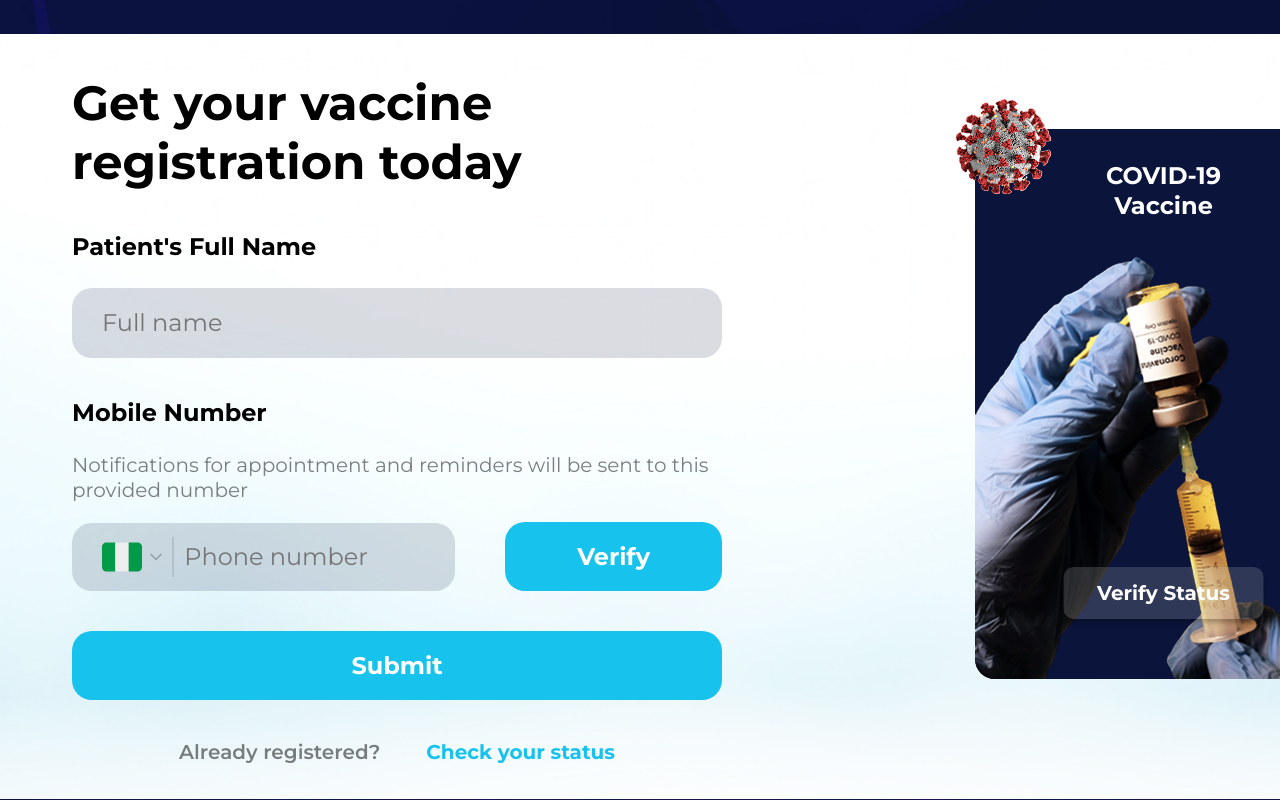
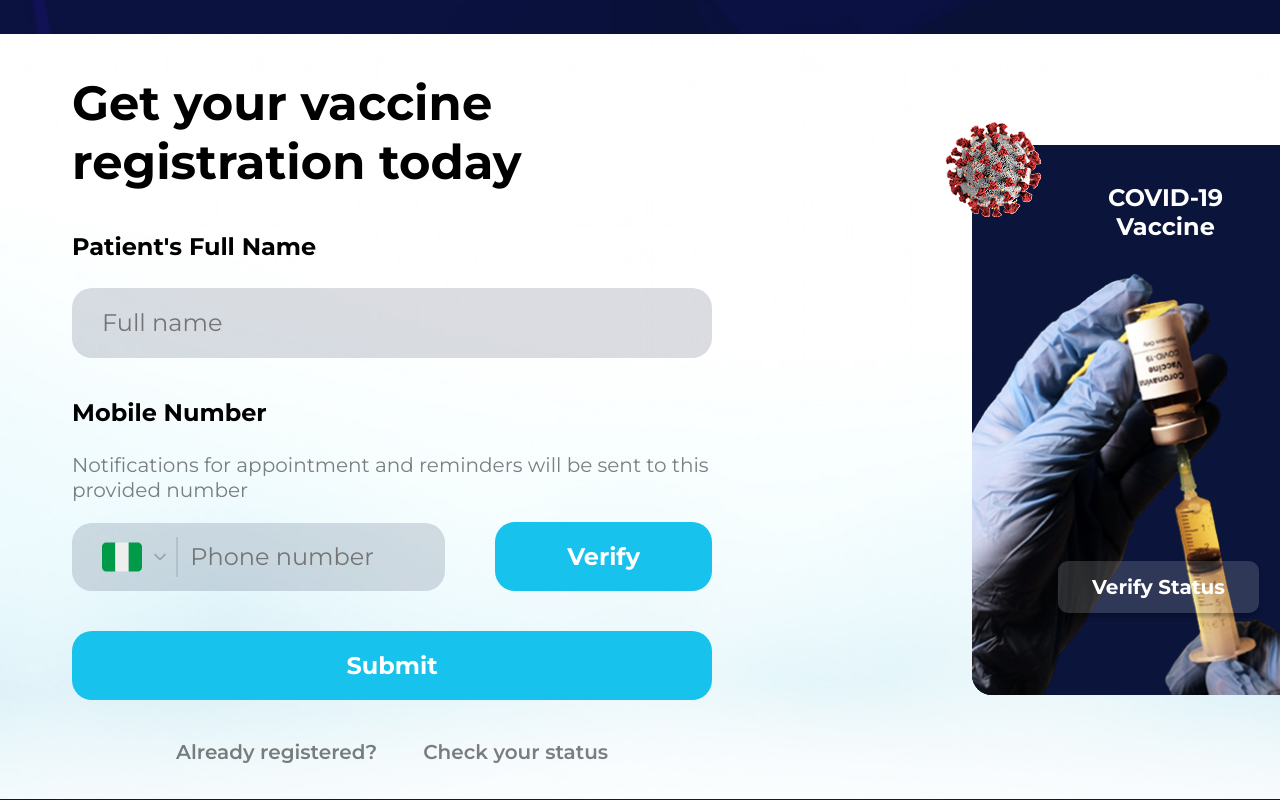
Before and after one commit to NguyenDoanP/html-css-practice, a website: page practice-two/index.html in a window 1280 px wide. Shown: the part 2480-3280 px from the top of the page. Drawn offline with Linux system fonts and the light colour scheme.

Commit message:
refactor: fix registration

```diff
--- a/practice-two/assets/styles/sections/registration.css
+++ b/practice-two/assets/styles/sections/registration.css
@@ -10,8 +10,8 @@
 
 /* LAYOUT */
 .registration__inner {
-  display: flex;
-  flex-direction: column;
+  display: grid;
+  grid-template-columns: 1fr;
   gap: var(--spacing-19);
 }
 
@@ -33,10 +33,6 @@
   font-size: var(--font-size-xl);
   font-weight: var(--font-weight-bold);
   line-height: var(--line-height-xs);
-}
-
-.registration__title-desktop {
-  display: none;
 }
 
 /* LABEL */
@@ -68,7 +64,6 @@
 /* HINT */
 .registration__hint {
   margin: 0 -1.0625rem var(--spacing-9) 0;
-
   color: var(--color-black-50);
   font-size: var(--font-size-sm);
   line-height: var(--line-height-xs);
@@ -92,6 +87,17 @@
   background: var(--color-dark-glass);
 }
 
+.phone-field__select-trigger {
+  display: flex;
+  align-items: center;
+  gap: var(--spacing-1);
+  background: transparent;
+  border: none;
+  cursor: pointer;
+  padding: 0;
+  flex-shrink: 0;
+}
+
 .phone-field__flag {
   width: var(--icon-size-lg);
   height: var(--icon-size-lg);
@@ -108,15 +114,17 @@
 .phone-field__divider {
   width: 3px;
   height: var(--icon-size-lg);
-  margin-right: var(--spacing-4);
+  /* margin-right: var(--spacing-5); */
 
   background: var(--color-black-10);
 }
 
 .phone-field__input-wrap .registration__input {
   margin: 0;
-  padding: 0;
+  padding: 0 0 0 var(--spacing-5);
   height: 100%;
+  border: none;
+  outline: none;
   background: transparent;
 }
 
@@ -144,23 +152,25 @@
   justify-content: center;
   flex-wrap: wrap;
   gap: var(--spacing-9);
-
-  color: var(--color-black-50);
   font-size: var(--font-size-sm);
-  font-weight: var(--font-weight-semibold);
 }
 
 .registration__login-hint a {
+  color: var(--color-black-50);
+  font-weight: var(--font-weight-semibold);
+  text-decoration: none;
+}
+
+.registration__login-hint a:hover {
   color: var(--color-accent);
   font-weight: var(--font-weight-bold);
-  text-decoration: none;
 }
 
 /* VIRUS ICON */
 .registration__virus {
   position: absolute;
-  top: -1.125rem;
-  left: -0.75rem;
+  bottom: calc(100% - var(--spacing-24));
+  right: calc(100% - var(--spacing-29));
   z-index: 2;
 
   width: 4.5rem;
@@ -185,12 +195,9 @@
 .vaccine-card__title {
   position: absolute;
   top: var(--spacing-10);
-  left: 50%;
+  left: calc(50% - var(--spacing-16));
   z-index: 2;
-
-  margin-top: var(--spacing-1);
-  transform: translateX(-50%);
-
+  margin-top: var(--spacing-7);
   text-align: center;
   font-size: var(--font-size-sm);
   font-weight: var(--font-weight-bold);
@@ -209,10 +216,9 @@
 .vaccine-card__btn {
   position: absolute;
   bottom: var(--spacing-24);
-  left: 50%;
+  left: calc(50% - var(--spacing-36));
 
   padding: var(--spacing-7) var(--spacing-26);
-  transform: translateX(-50%);
 
   border-radius: var(--radius-xs);
   background: var(--color-glass-20);
@@ -285,9 +291,9 @@
   }
 
   .registration__virus {
-    width: 6.1875rem;
-    top: -1.5625rem;
-    left: -1.25rem;
+    width: 6.18rem;
+    bottom: calc(100% - var(--spacing-32));
+    right: calc(100% - var(--spacing-33));
   }
 
   .vaccine-card {
@@ -296,12 +302,13 @@
   }
 
   .vaccine-card__title {
-    margin-top: var(--spacing-4);
+    left: calc(50% - var(--spacing-26));
   }
 
   .vaccine-card__btn {
     padding: var(--spacing-6) var(--spacing-16);
     font-size: var(--font-size-lg);
+    bottom: var(--spacing-32);
   }
 }
 
@@ -312,17 +319,13 @@
   }
 
   .registration__inner {
-    flex-direction: row;
+    grid-template-columns: repeat(2, 1fr);
     justify-content: space-between;
     align-items: flex-start;
-    gap: 15rem;
+    gap: 0 0;
   }
 
   .registration__title {
-    display: none;
-  }
-
-  .registration__title-desktop {
     display: flex;
     margin-bottom: var(--spacing-19);
 
@@ -331,15 +334,10 @@
     line-height: var(--line-height-xs);
   }
 
-  .registration__form-wrap {
-    max-width: 40.625rem;
-    order: 1;
-  }
-
   .registration__card-wrap {
-    order: 2;
+    grid-row: span 2;
     justify-content: flex-end;
-    transform: translateY(10%);
+    align-self: center;
   }
 
   .registration__label,
@@ -367,8 +365,7 @@
   }
 
   .registration__virus {
-    top: -1.875rem;
-    left: -1.25rem;
+    right: calc(50% - var(--spacing-5));
   }
 
   .vaccine-card__title {
--- a/practice-two/index.html
+++ b/practice-two/index.html
@@ -307,13 +307,6 @@
             Get your vaccine registration today
           </h2>
           <div class="registration__form-wrap">
-            <h2
-              id="registration-title-desktop"
-              class="registration__title-desktop"
-            >
-              Get your vaccine registration today
-            </h2>
-
             <form class="registration__form" aria-label="Vaccine registration">
               <label class="registration__label" for="full-name"
                 >Patient's Full Name</label
@@ -336,18 +329,27 @@
 
               <div class="phone-field">
                 <div class="phone-field__input-wrap">
+                  <button
+                    type="button"
+                    class="phone-field__select-trigger"
+                    aria-label="Select country code"
+                  >
                     <img
                       src="./assets/images/icon-flag-nigeria.svg"
                       class="phone-field__flag"
                       alt="Nigeria flag"
                     />
+
                     <img
                       src="./assets/images/icon-chevron-down.svg"
                       class="phone-field__chevron"
                       alt=""
                       aria-hidden="true"
                     />
+                  </button>
+
                   <span class="phone-field__divider"></span>
+
                   <input
                     id="phone"
                     type="tel"
@@ -356,6 +358,7 @@
                     required
                   />
                 </div>
+
                 <button type="button" class="btn btn--primary">Verify</button>
               </div>
 
@@ -365,7 +368,8 @@
             </form>
 
             <p class="registration__login-hint">
-              Already registered? <a href="#">Check your status</a>
+              <a href="#">Already registered?</a>
+              <a href="#">Check your status</a>
             </p>
           </div>
 
```
Lines whose indentation alone changed are shown as unchanged.
